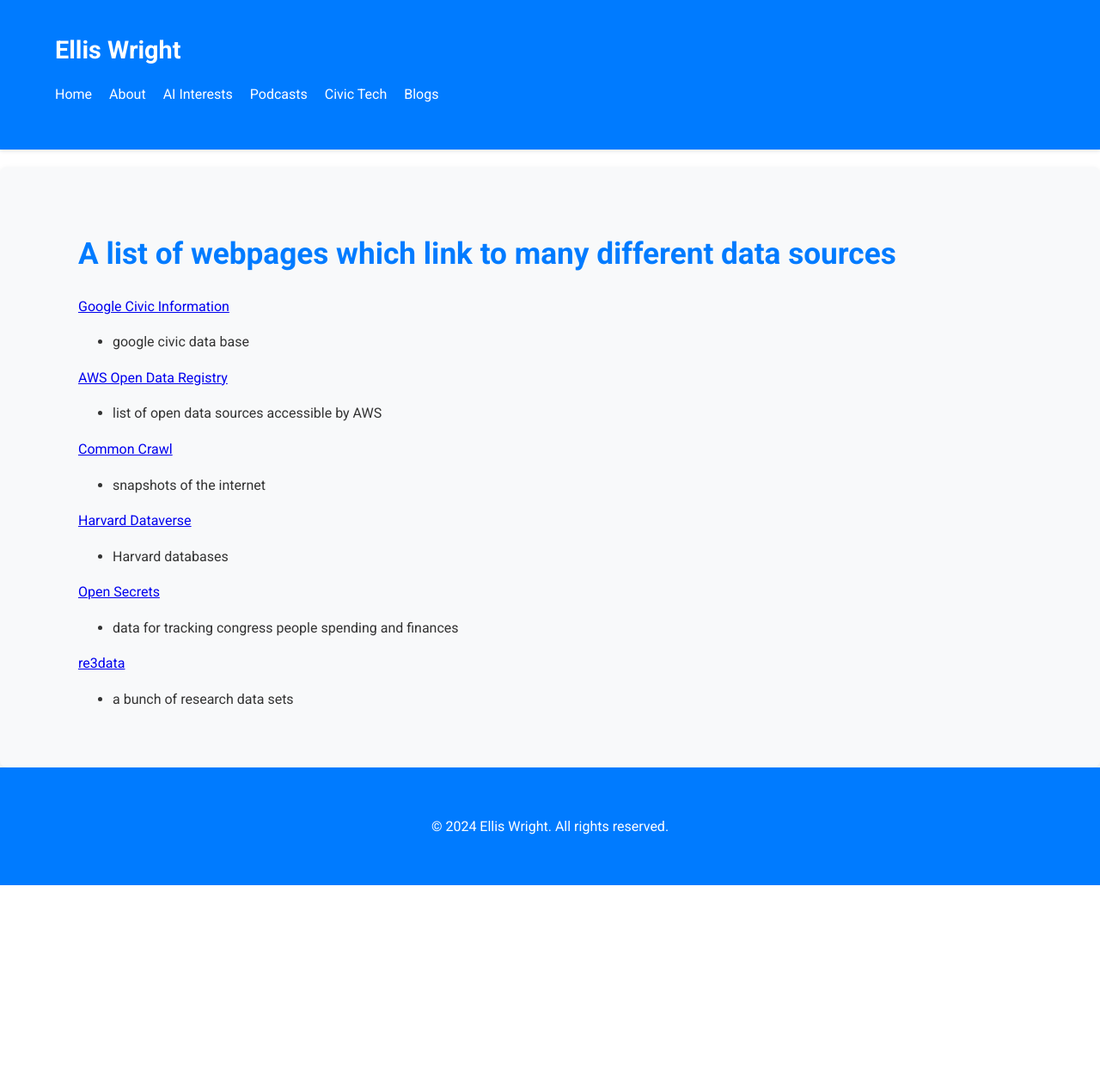
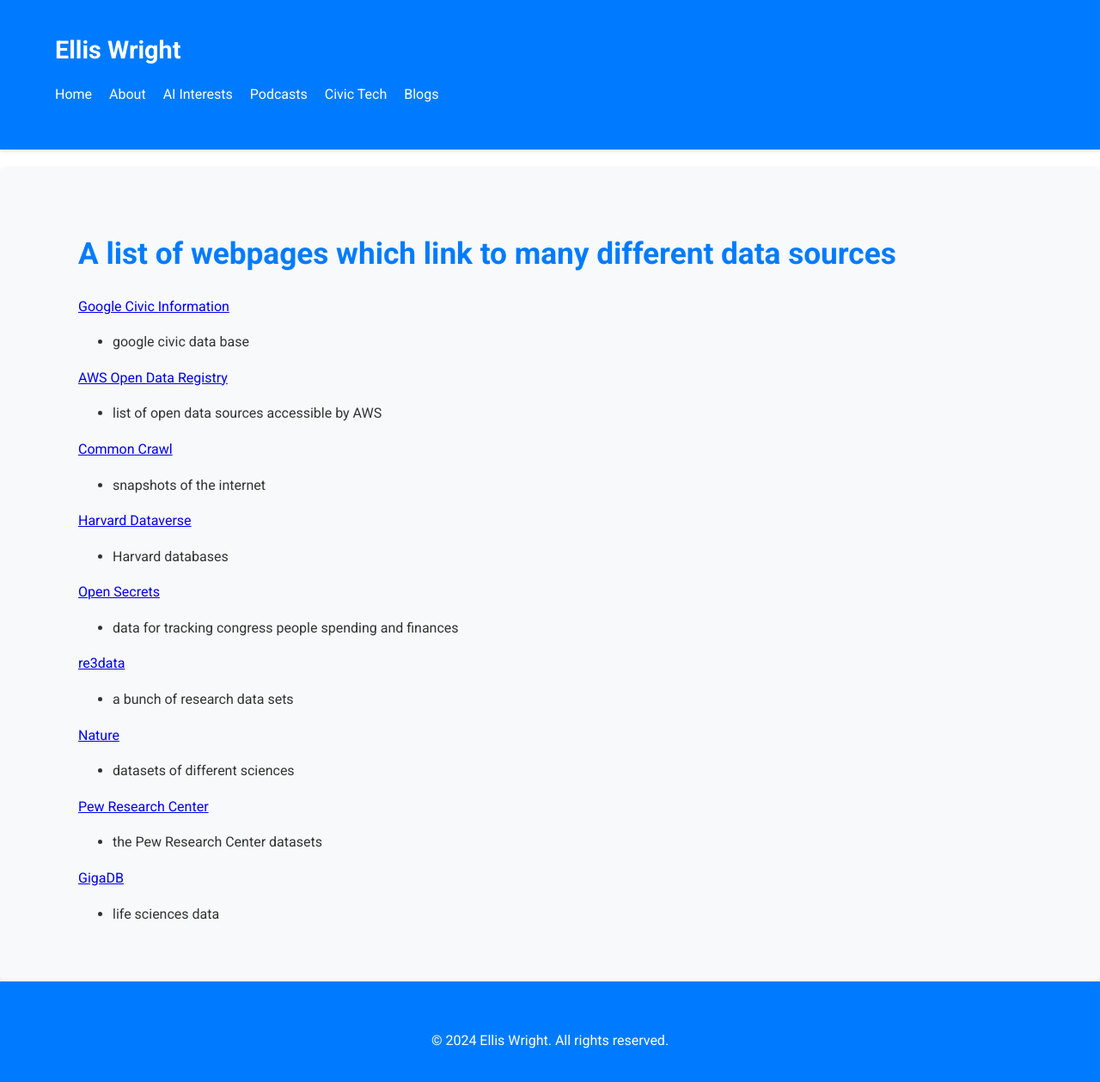
Before and after one commit to dembwright/dembwright.github.io, a Jekyll site: the page built from _pages/civic-tech/data-links.md, in a window 1280 px wide and 1280 px high. Shown: the top 1259 px of the window at 86% size. Built offline with Jekyll 4.4.1, drawn with Linux system fonts in a browser that asks for light colours.

Commit message:
Update data-links.md

```diff
--- a/_pages/civic-tech/data-links.md
+++ b/_pages/civic-tech/data-links.md
@@ -22,3 +22,12 @@
 
 [re3data](https://www.re3data.org/search)
 - a bunch of research data sets
+
+[Nature](https://www.nature.com/sdata/policies/repositories)
+- datasets of different sciences
+
+[Pew Research Center](https://www.pewresearch.org/internet/datasets/)
+- the Pew Research Center datasets
+
+[GigaDB](http://gigadb.org)
+- life sciences data
```
